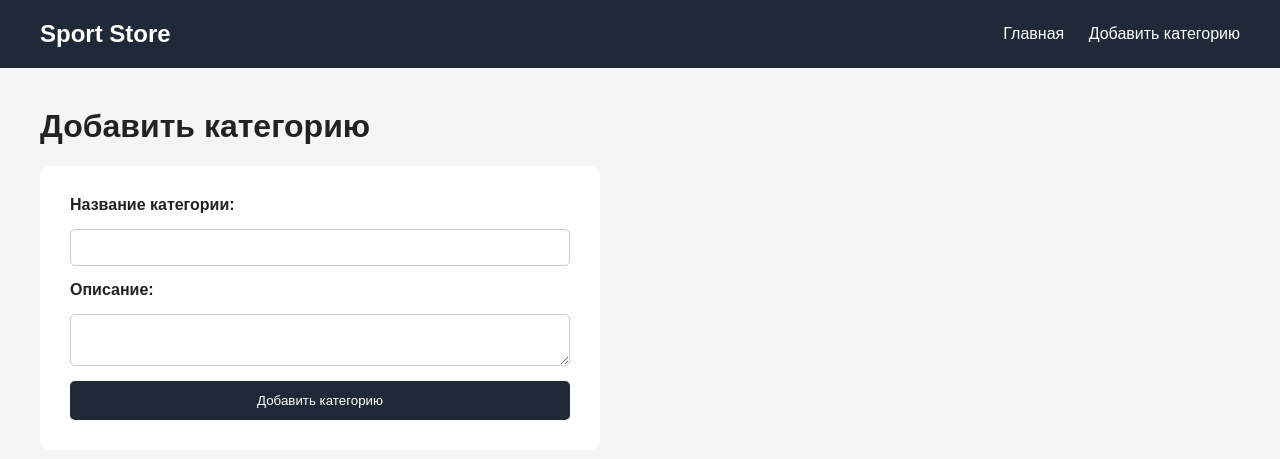
After one commit to sadralievaakylai-ux/Online_store, a Django app: page /categories/add in a window 1280 px wide. The commit adds this page. Shown: the top 459 px of the page. Run offline with Django 5.2, Linux system fonts and the light colour scheme.

Commit message:
Add category creation page

```diff
--- a/webapp/static/css/style.css
+++ b/webapp/static/css/style.css
@@ -94,3 +94,38 @@ main {
 .product-info h1 {
     margin-top: 0;
 }
+
+.add-form {
+    display: flex;
+    flex-direction: column;
+    gap: 15px;
+    max-width: 500px;
+    background-color: white;
+    padding: 30px;
+    border-radius: 10px;
+}
+
+.add-form label {
+    font-weight: bold;
+}
+
+.add-form input,
+.add-form textarea {
+    padding: 10px;
+    border: 1px solid #cccccc;
+    border-radius: 5px;
+    font-family: Arial, sans-serif;
+}
+
+.add-form button {
+    padding: 12px;
+    background-color: #1f2937;
+    color: white;
+    border: none;
+    border-radius: 5px;
+    cursor: pointer;
+}
+
+.error {
+    color: #dc2626;
+}
--- a/webapp/templates/base.html
+++ b/webapp/templates/base.html
@@ -15,6 +15,7 @@
 
         <div class="nav-links">
             <a href="{% url 'products' %}">Главная</a>
+            <a href="{% url 'category_add' %}">Добавить категорию</a>
         </div>
     </nav>
 </header>
--- /dev/null
+++ b/webapp/templates/category_add.html
@@ -0,0 +1,23 @@
+{% extends 'base.html' %}
+
+{% block content %}
+
+<h1>Добавить категорию</h1>
+
+{% if error %}
+    <p class="error">{{ error }}</p>
+{% endif %}
+
+<form method="POST" class="add-form">
+    {% csrf_token %}
+
+    <label for="name">Название категории:</label>
+    <input type="text" id="name" name="name" required>
+
+    <label for="description">Описание:</label>
+    <textarea id="description" name="description"></textarea>
+
+    <button type="submit">Добавить категорию</button>
+</form>
+
+{% endblock %}
--- a/webapp/urls.py
+++ b/webapp/urls.py
@@ -1,9 +1,11 @@
 from django.urls import path
-from webapp.views import products_view, product_view
+from webapp.views import products_view, product_view, category_add_view
 
 
 urlpatterns = [
     path('', products_view, name='products'),
     path('products', products_view, name='products_list'),
     path('products/<int:pk>/', product_view, name='product'),
+    path('categories/add', category_add_view, name='category_add'),
+
 ]
--- a/webapp/views.py
+++ b/webapp/views.py
@@ -1,5 +1,5 @@
-from django.shortcuts import render, get_object_or_404
-from webapp.models import Product
+from django.shortcuts import render, get_object_or_404, redirect
+from webapp.models import Product, Category
 
 def products_view(request):
     products = Product.objects.all()
@@ -8,3 +8,22 @@ def products_view(request):
 def product_view(request, pk):
     product = get_object_or_404(Product, pk=pk)
     return render(request, 'product.html', {'product': product})
+
+def category_add_view(request):
+    if request.method == 'POST':
+        name = request.POST.get('name')
+        description = request.POST.get('description', '')
+
+        if Category.objects.filter(name=name).exists():
+            return render(request, 'category_add.html', {
+                'error': 'Такая категория уже существует'
+            })
+
+        Category.objects.create(
+            name=name,
+            description=description
+        )
+
+        return redirect('products')
+
+    return render(request, 'category_add.html')
```
